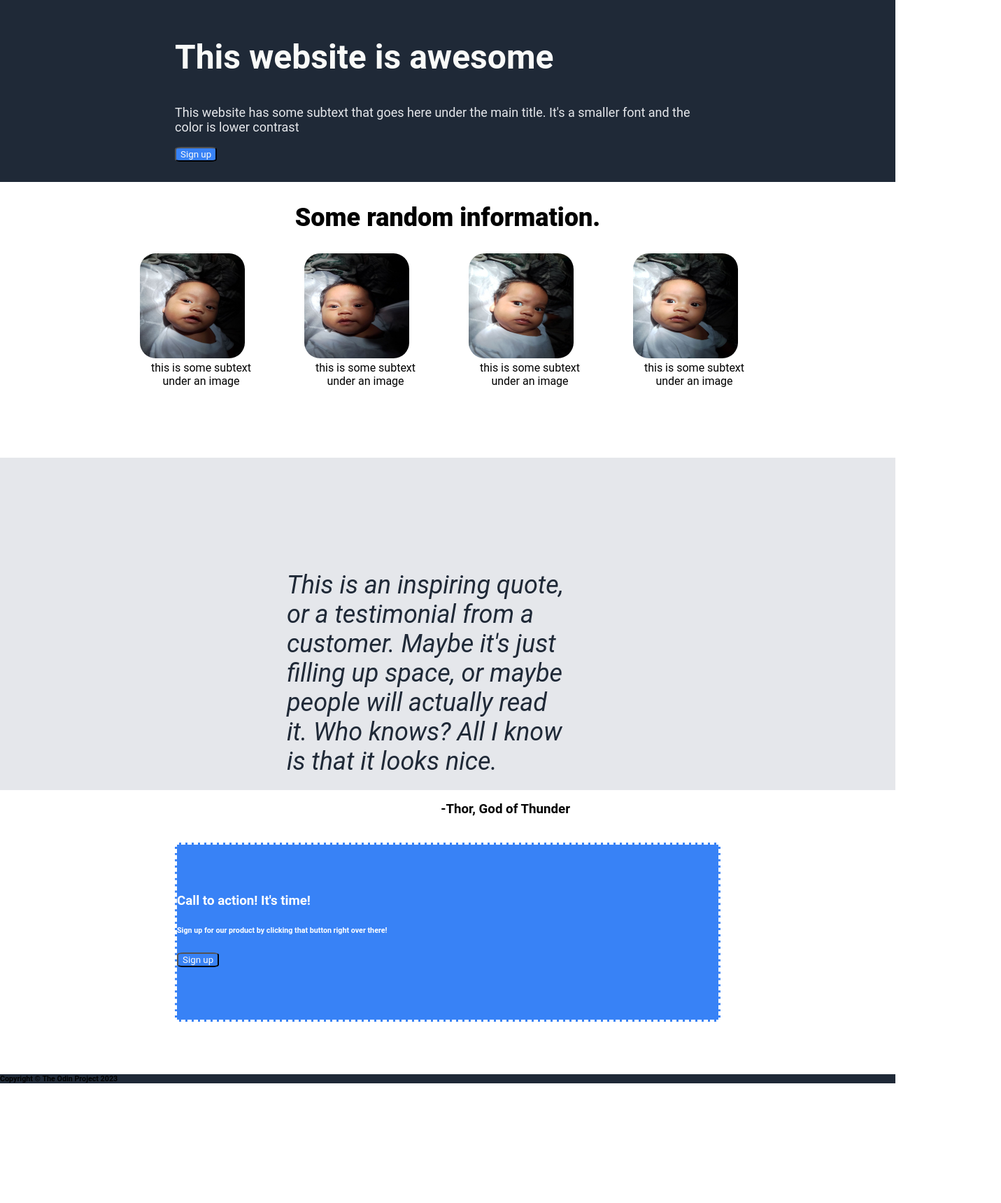
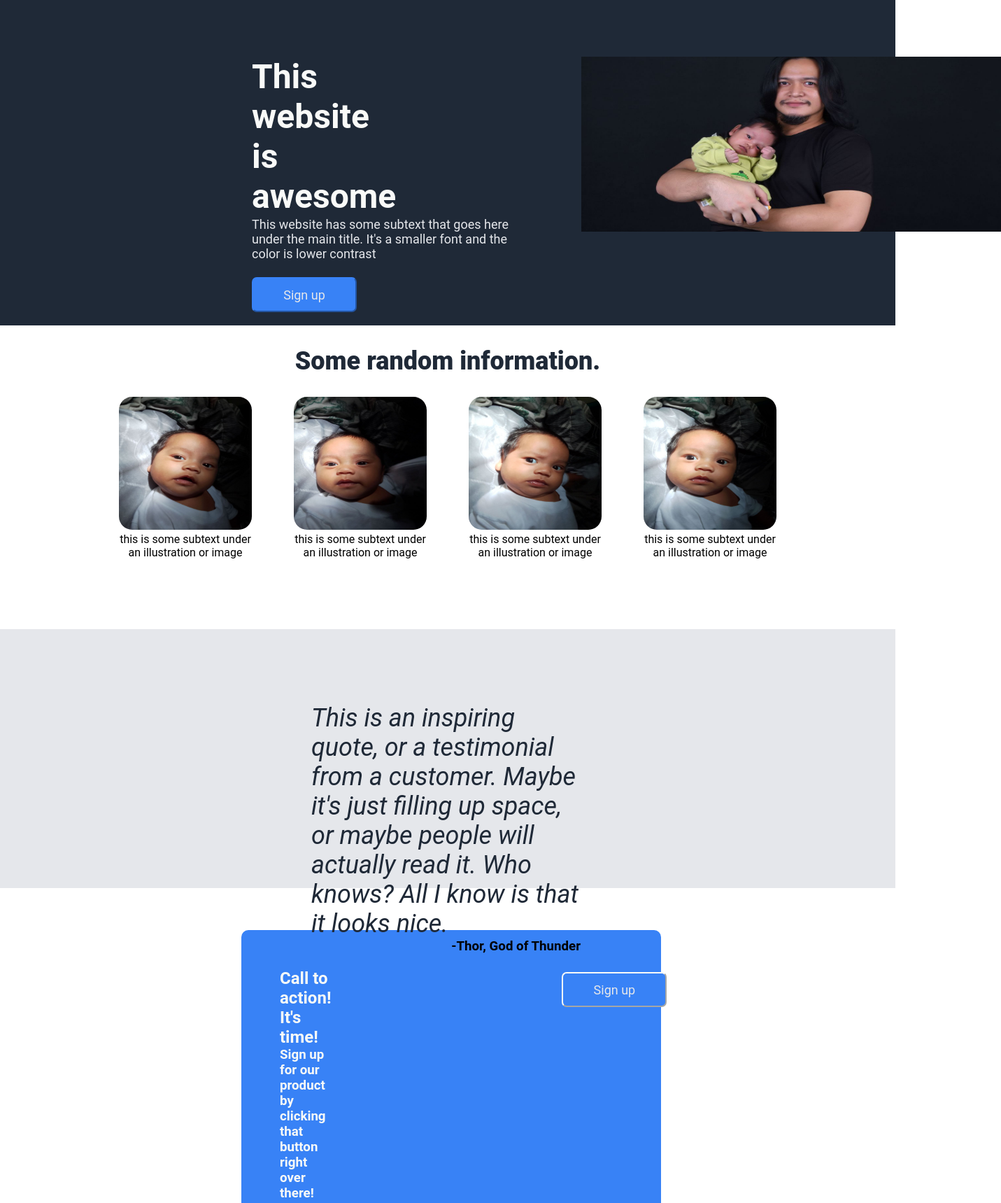
Before and after one commit to HelenaLags/Project-Landing-Page, a plain HTML site: page index.html in a window 1280 px wide. Shown: the part 95-1814 px from the top of the page at 70% size, 1431 px wide, since content can reach past the window. Before the commit the page ends 1668 px from the top, so only its background shows below. Drawn offline with Linux system fonts and the light colour scheme.

Commit message:
Update HTML and CSS with most of the missing styles.

```diff
--- a/index.html
+++ b/index.html
@@ -6,9 +6,7 @@
         <link rel="stylesheet" href="style.css">
     </head>
     <body>
-
         <section class="hero">
-            <!--Header logo here-->
             <div class="links">
                 <div class="logo">Header Logo</div>
                 <div class="item-1">header link one</div>
@@ -17,55 +15,53 @@
             </div>
             <div class="boxes">
                 <div class="left">
-                    <h1 id="main">This website is awesome</h1>
-                    <p id="secondarytext">This website has some subtext that goes here under the main title. It's a smaller font and the color is lower contrast</p>
+                    <h1 class="main">This website is awesome</h1>
+                    <p class="secondarytext">This website has some subtext that goes here under the main title. It's a smaller font and the color is lower contrast</p>
                     <button class="herobutton">Sign up</button>
                 </div>
                 <div class="right">
-                    <!--Placeholder for an image-->
+                    <img class="papanbaby" src="./images/MyPhotos/photo_2023-04-05_03-28-56.jpg" alt="A photo of my partner, Elmoe, and our baby boy, Hector.">
                 </div>
             </div>
         </section>
-
         <div class="infotext">Some random information.</div>
-
         <div class="infotextcontent">
             <div>
-                <img src="./images/MyPhotos/1.jpg" alt="A photo of my baby boy, Hector.">
-                <div class="text">this is some subtext under an image</div>
+                <img class="babyboy" src="./images/MyPhotos/1.jpg" alt="A photo of my baby boy, Hector.">
+                <div class="text">this is some subtext under an illustration or image</div>
             </div>
             <div>
-                <img src="./images/MyPhotos/2.jpg" alt="A photo of my baby boy, Hector.">
-                <div class="text">this is some subtext under an image</div>
+                <img class="babyboy" src="./images/MyPhotos/2.jpg" alt="A photo of my baby boy, Hector.">
+                <div class="text">this is some subtext under an illustration or image</div>
             </div>
             <div>
-                <img src="./images/MyPhotos/3.jpg" alt="A photo of my baby boy, Hector.">
-                <div class="text">this is some subtext under an image</div>
+                <img class="babyboy" src="./images/MyPhotos/3.jpg" alt="A photo of my baby boy, Hector.">
+                <div class="text">this is some subtext under an illustration or image</div>
             </div>
             <div>
-                <img src="./images/MyPhotos/4.jpg" alt="A photo of my baby boy, Hector.">
-                <div class="text">this is some subtext under an image</div>
+                <img class="babyboy" src="./images/MyPhotos/4.jpg" alt="A photo of my baby boy, Hector.">
+                <div class="text">this is some subtext under an illustration or image</div>
             </div>
         </div>
-
-        <div class="quote">
-            <div id="quote">
+        <div class="quotetainer">
+            <div class="quote">
                 <p><em>This is an inspiring quote, or a testimonial from a customer. Maybe it's just filling up space, or maybe people will actually read it. Who knows? All I know is that it looks nice.</em></p>
                 <h3>-Thor, God of Thunder</h3>
             </div>
         </div>
-
         <div class="calltoaction">
-            <div id="calltoaction">
-                <h3 id="calltoaction">Call to action! It's time!</h3>
-                <h6>Sign up for our product by clicking that button right over there!</h6>
-                <button class="calltoactionbutton">Sign up</button>
+            <div class="calltoactionbox">
+                <div class="calltoactionleft">
+                    <h2 class="calltoactiontime">Call to action! It's time!</h2>
+                    <h3 class="calltoactionsignup">Sign up for our product by clicking that button right over there!</h3>
+                </div>
+                <div class="calltoactionright">
+                    <button class="calltoactionbutton">Sign up</button>
+                </div>
             </div>
         </div>
-
         <footer>
             <h6>Copyright &#169; The Odin Project 2023</h6>
         </footer>
     </body>
-
 </html>
--- a/style.css
+++ b/style.css
@@ -10,14 +10,14 @@ footer {
 }
 
 /* Hero main text ("this website is awesome") */
-#main {
+.main {
     font-size: 48px;
     font-weight: bolder;
     color: #f9faf8;
 }
 
 /* Hero secondary text, header link text */
-#secondarytext,
+.secondarytext,
 .links {
     font-size: 18px;
     color: #e5e7eb;
@@ -30,30 +30,31 @@ footer {
 }
 
 /* Button color, call to action background color #3882f6 */
-.calltoaction > #calltoaction,
+.calltoactionbox,
 .herobutton,
 .calltoactionbutton {
     background-color: #3882f6;
 }
 
 /* Information header text */
-.infotext > p {
+.infotext {
     font-size: 36px;
     font-weight: bolder;
     color: #1f2937;
 }
 
 /* Quote section background color */
-.quote {
+.quotetainer {
     background-color: #e5e7eb;
 }
 
 /* Quote text ~ Italic on HTML (em)*/
-#quote > p {
+.quote > p {
     font-size: 36px;
     color: #1f2937;
 }
 
+/* -------------------------------------------------*/
 /* My CSS Goes Here */
 
 body {
@@ -61,12 +62,8 @@ body {
 }
 
 .hero {
-    height: 225px;
-    padding: 30px 250px 100px;
-}
-
-#main {
-    padding-top: 50px;
+    height: 500px;
+    padding: 30px 360px 30px;
 }
 
 .links {
@@ -74,11 +71,48 @@ body {
     justify-content: space-evenly;
     padding-left: 5px;
     padding-right: 5px;
-    gap: 30px;
+    margin-bottom: 90px;
+    gap: 50px;
 }
 
 .logo {
     flex-grow: 1;
+    font-weight: bolder;
+}
+
+.boxes {
+    display: flex;
+    flex-direction: row;
+    height: 250px;
+}
+
+.main {
+    padding: 0;
+    margin-bottom: 0;
+    margin-top: 0;
+}
+
+.secondarytext {
+    margin-top: 1px;
+    padding-right: 0;
+    padding-bottom: 5px;
+}
+
+.herobutton {
+    border-color: #3882f6;;
+}
+
+.papanbaby {
+    width: 600px;
+    height: 100%;
+}
+
+.boxes > .left > .main {
+    margin-right: 190px;
+}
+
+.left {
+    margin-right: 75px;
 }
 
 .infotext {
@@ -88,10 +122,6 @@ body {
     font-weight: 900;
 }
 
-ul {
-    list-style-type: none;
-}
-
 .infotextcontent {
     display: flex;
     justify-content: center;
@@ -99,46 +129,84 @@ ul {
     margin-bottom: 100px;
 }
 
-img {
-    width: 150px;
-    height: 150px;
-    border-radius: 15%;
+.babyboy {
+    width: 190px;
+    height: 190px;
+    border-radius: 10%;
 }
 
 .text {
-    max-width: 175px;
+    max-width: 190px;
     text-align: center;
+    margin-left: 0%;
 }
 
 .quote {
-    padding-left: 410px;
-    padding-right: 465px;
-    padding-top: 125px;
-    height: 350px;
+    padding-left: 445px;
+    padding-right: 450px;
+    padding-top: 70px;
+    height: 300px;
 }
 
-.quote > #quote > h3 {
+.quotetainer > .quote > h3 {
     display: flex;
     justify-content: flex-end;
+    margin-top: 0%;
+}
+
+.quotetainer > .quote > p {
+    margin-bottom: 0%;
 }
 
 .calltoaction {
-    padding: 50px;
+    margin: 60px;
 }
 
-.calltoaction > #calltoaction {
-    margin-left: 200px;
-    margin-right: 200px;
-    margin-top: 25px;
-    padding-top: 50px;
-    height: 200px;
-    border-style: dashed;
-    color: white;
+.calltoactionbox {
+    display: flex;
+    flex-direction: row;
+    justify-content: space-evenly;
+    padding: 55px;
+    margin-left: 285px;
+    margin-right: 275px;
+    border-radius: 10px;
+    color: #f9faf8;
+    gap: 330px;
 }
 
+.calltoactiontime,
+.calltoactionsignup {
+    margin: 0%;
+    border: 0;
+}
 
+.calltoactionright {
+    padding-top: 5px;
+}
+
+.calltoactionsignup {
+    color: #f9faf8;
+}
+
+.calltoactionbutton {
+    border-color: #f9faf8;
+}
+
+footer {
+    padding: 10px;
+    text-align: center;
+    color: #f9faf8;
+    font-size: large;
+}
 
 button {
-    border-radius: 15%;
-    color: #f9faf8;
+    border-radius: 7px;
+    color:  #e5e7eb;
+    font-size: large;
+    width: 150px;
+    height: 50px;
 }
+
+.wrap {
+    position: relative;
+}
```
Also changed, not shown: images/MyPhotos/photo_2023-04-05_03-28-56.jpg (added).
